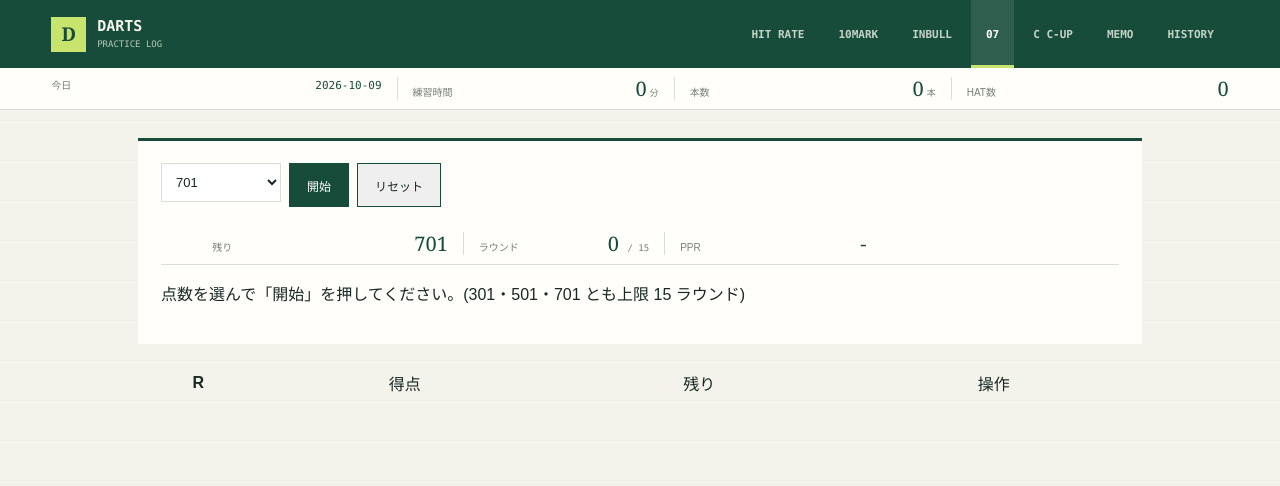
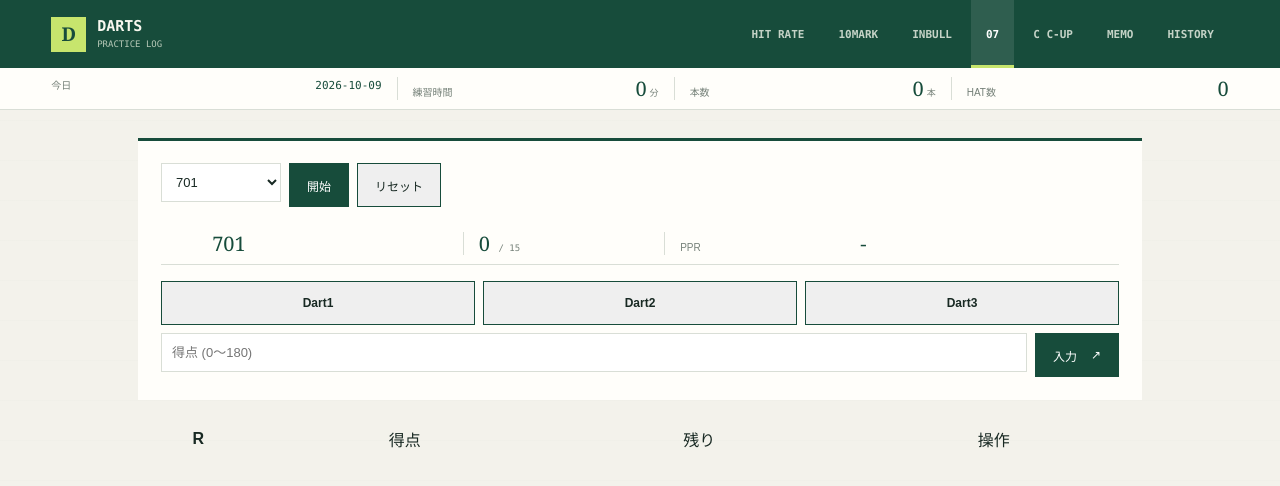
Before and after one commit to arcgridlab/darts-web, a React (Vite) app: page /darts-web/07 in a window 1280 px wide. Shown: the top 486 px of the page. Built offline with nearby package versions, Linux system fonts and the light colour scheme.

Commit message:
０７の機能変更

```diff
--- a/src/pages/zeroOne/ZeroOnePage.tsx
+++ b/src/pages/zeroOne/ZeroOnePage.tsx
@@ -169,23 +169,34 @@ export default function ZeroOnePage() {
         </div>
 
         <div className="daily-summary" style={{ marginTop: 16 }}>
-          <div className="daily-summary-item"><span>残り</span><strong>{remaining}</strong></div>
-          <div className="daily-summary-item"><span>ラウンド</span><strong>{turns.length}<small> / {MAX_ROUNDS}</small></strong></div>
+          <div className="daily-summary-item"><strong>{remaining}</strong></div>
+          <div className="daily-summary-item"><strong>{turns.length}<small> / {MAX_ROUNDS}</small></strong></div>
           <div className="daily-summary-item"><span>PPR</span><strong>{ppr}</strong></div>
         </div>
 
-        {!started ? (
-          <p style={{ marginTop: 16 }}>点数を選んで「開始」を押してください。(301・501・701 とも上限 {MAX_ROUNDS} ラウンド)</p>
-        ) : finished ? (
-          <p style={{ marginTop: 16 }}>
-            <strong>FINISH!</strong> {turns.length}ラウンドで上がりました。
-          </p>
-        ) : (
+
         <form
           className="practice-form"
           onSubmit={onSubmit}
           style={{ marginTop: 16, display: 'flex', flexDirection: 'column', gap: 8 }}
         >
+          <div style={{ display: 'flex', gap: 8 }}>
+            {darts.map((dart, i) => (
+              <button
+                key={i}
+                className={`button ${dart ? 'button-primary' : ''}`}
+                type="button"
+                onClick={() => {
+                  setTimes(1)
+                  setActiveDart(i)
+                }}
+                style={{ flex: 1, minWidth: 0 }}
+              >
+                Dart{i + 1}
+                {dart ? `: ${dart.label}` : ''}
+              </button>
+            ))}
+          </div>
           <div style={{ display: 'flex', gap: 8, alignItems: 'stretch' }}>
             <input
               type="number"
@@ -203,25 +214,9 @@ export default function ZeroOnePage() {
               入力 <span aria-hidden="true">↗</span>
             </button>
           </div>
-            <div style={{ display: 'flex', gap: 8 }}>
-              {darts.map((dart, i) => (
-                <button
-                  key={i}
-                  className={`button ${dart ? 'button-primary' : ''}`}
-                  type="button"
-                  onClick={() => {
-                    setTimes(1)
-                    setActiveDart(i)
-                  }}
-                  style={{ flex: 1, minWidth: 0 }}
-                >
-                  Dart{i + 1}
-                  {dart ? `: ${dart.label}` : ''}
-                </button>
-              ))}
-            </div>
+
         </form>
-        )}
+
       </section>
 
       {activeDart !== null && (
@@ -263,10 +258,10 @@ export default function ZeroOnePage() {
               <button
                 type="button"
                 className="button"
-                onClick={() => chooseDart({ label: 'BULL', value: 25 })}
+                onClick={() => chooseDart({ label: 'BULL', value: 50 })}
                 style={{ flex: 1 }}
               >
-                ブル (25)
+                BULL (50)
               </button>
               <button
                 type="button"
@@ -274,7 +269,7 @@ export default function ZeroOnePage() {
                 onClick={() => chooseDart({ label: 'INBULL', value: 50 })}
                 style={{ flex: 1 }}
               >
-                インブル (50)
+                INBULL (50)
               </button>
               <button
                 type="button"
```
Lines whose indentation alone changed are shown as unchanged.
